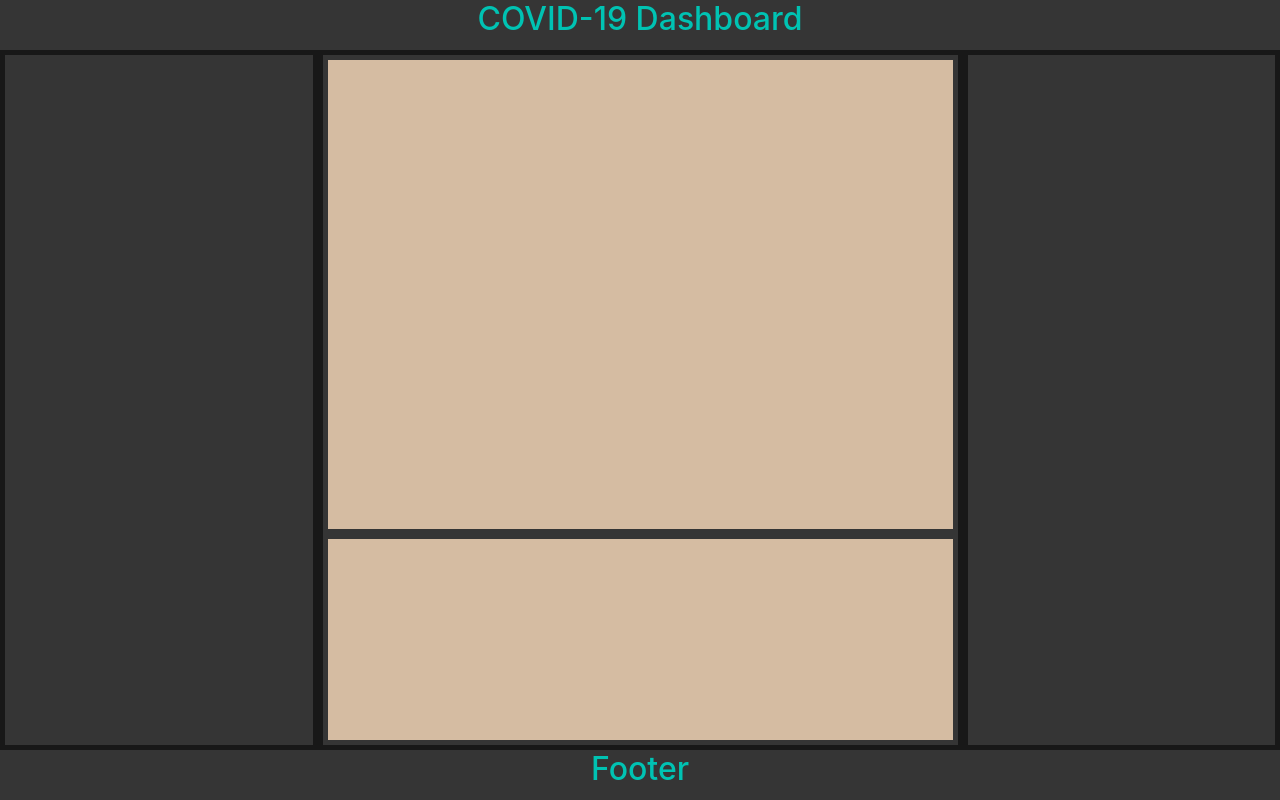
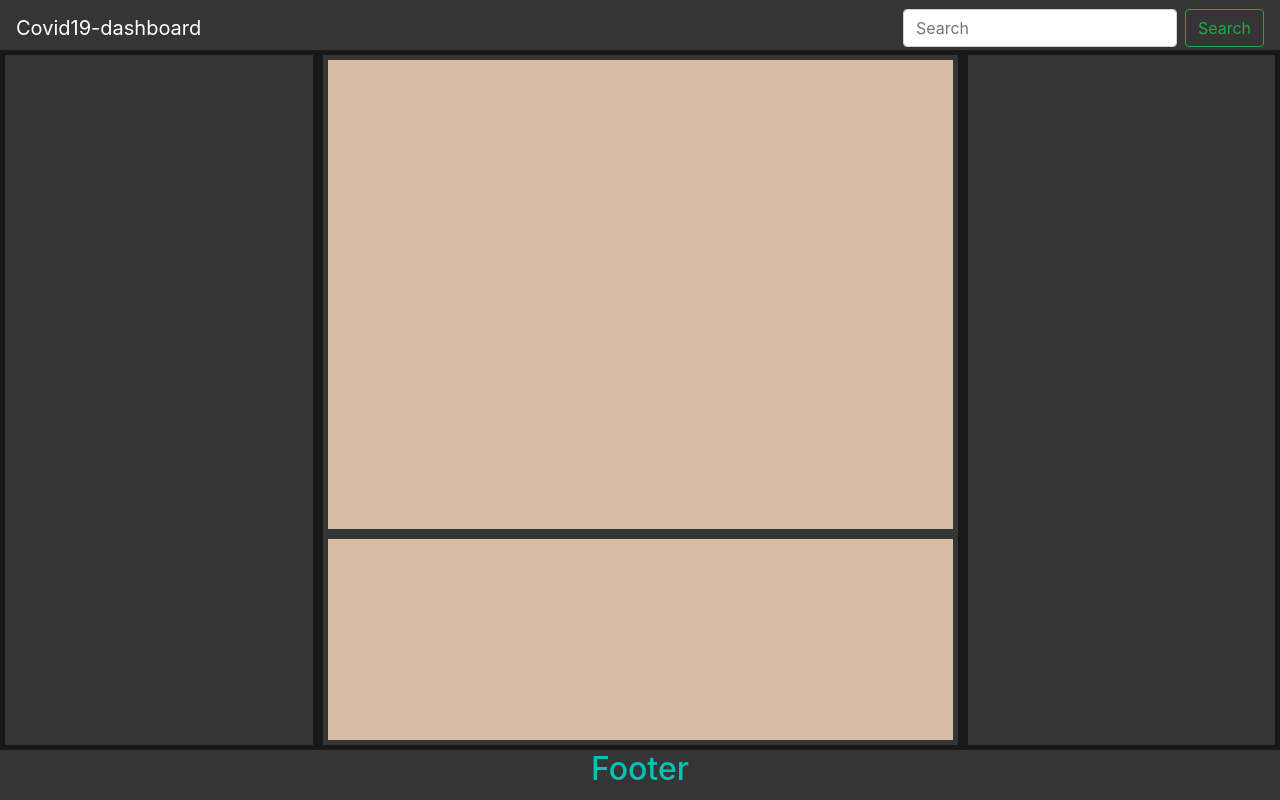
Before and after one commit to dazik/covid19dashboard, a website built with webpack: page src/index.html in a window 1280 px wide. Built offline with nearby package versions, Linux system fonts and the light colour scheme.

Commit message:
feature:  add serch bar

```diff
--- a/src/index.html
+++ b/src/index.html
@@ -16,7 +16,13 @@
 <body>
 
   <header class="header">
-    <h2>COVID-19 Dashboard</h2>
+    <nav class="navbar navbar-dark">
+      <a class="navbar-brand" href="#">Covid19-dashboard</a>
+      <form class="form-inline my-2 my-lg-0">
+        <input class="form-control mr-sm-2" type="search" placeholder="Search" aria-label="Search">
+        <button class="btn btn-outline-success my-2 my-sm-0" type="submit">Search</button>
+      </form>
+    </nav>
   </header>
   <div class="container-fluid" id="main">
     <div class="row">
--- a/src/styles/styles.scss
+++ b/src/styles/styles.scss
@@ -13,9 +13,7 @@ body {
     height: 50px;
     background-color: $color-primary;
     color: $color-title;
-    >* {
-        text-align: center;
-    }
+
 }
 
 #main {
```
